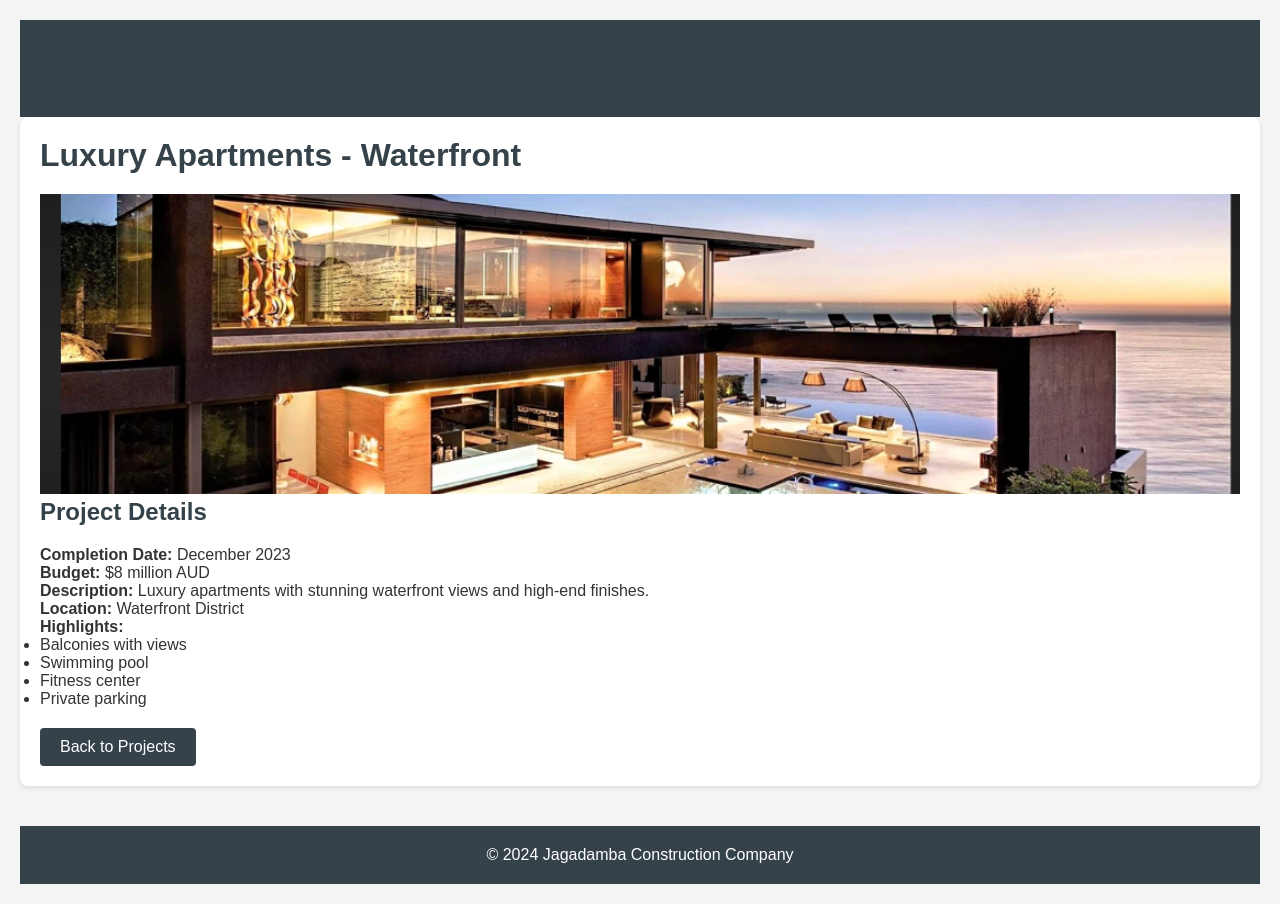
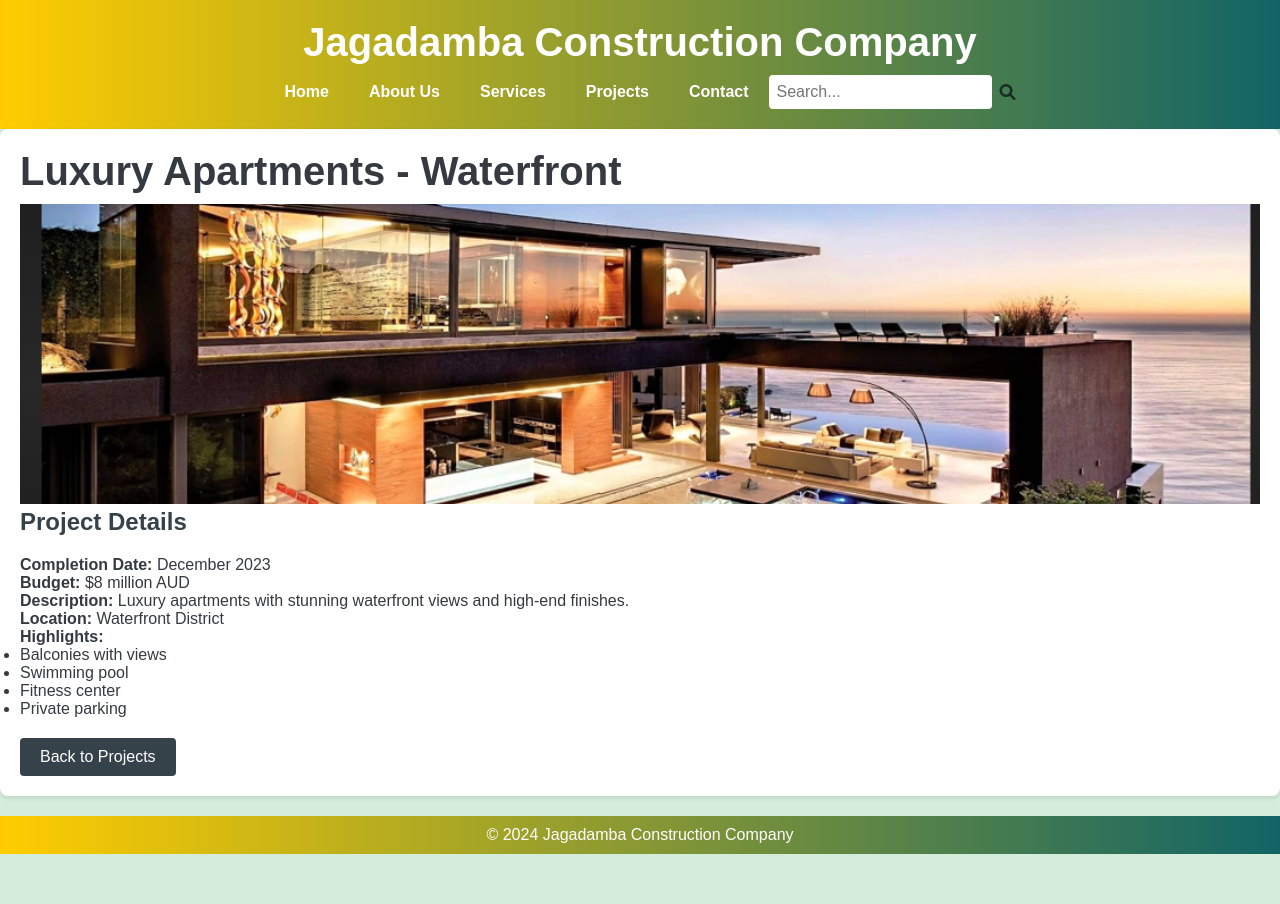
Before and after one commit to Sharanbabu1/Jagadamba-Construction-Company-_MSD424PER1, a website: page Public/luxury-apartments-detail.html in a window 1280 px wide. After the commit the page ends 874 px from the top, so only its background shows below. Drawn offline with Linux system fonts and the light colour scheme.

Commit message:
Update luxury-apartments-detail.html

```diff
--- a/Public/luxury-apartments-detail.html
+++ b/Public/luxury-apartments-detail.html
@@ -3,7 +3,8 @@
 <head>
     <meta charset="UTF-8">
     <meta name="viewport" content="width=device-width, initial-scale=1.0">
-    <title>Luxury Apartments - Waterfront - Jagadamba Construction Company</title>
+    <link rel="stylesheet" href="https://cdnjs.cloudflare.com/ajax/libs/font-awesome/6.0.0-beta3/css/all.min.css">
+    <title>Home - Jagadamba Construction Company</title>
     <style>
         * {
             margin: 0;
@@ -13,19 +14,78 @@
         }
 
         body {
-            background-color: #f4f4f4;
-            color: #333;
-            padding: 20px;
+            background-color: #d4edda; /* Light green background */
+            color: #343a40; /* Darker text for contrast */
         }
 
         header {
-            background-color: #35424a;
+    background: linear-gradient(to right, #ffcc00, #116466); /* Yellow to Orange gradient */
     color: #ffffff;
     padding: 20px 0;
     text-align: center;
 }
 
-        h1, h2 {
+
+h1 {
+            margin-bottom: 10px;
+            font-size: 2.5rem; /* Increased font size */
+        }
+
+        nav {
+            margin-top: 10px;
+        }
+
+        nav ul {
+            list-style-type: none;
+            padding: 0;
+            display: flex;
+            justify-content: center;
+        }
+
+        nav ul li {
+            margin: 0 20px;
+        }
+        nav ul li a {
+            color: #ffffff;
+            text-decoration: none;
+            font-weight: bold;
+            transition: color 0.3s;
+        }
+
+        nav ul li a:hover {
+            color: #ad8c089f; /* Yellow on hover */
+        }
+
+
+
+nav {
+    flex: 1;
+    display: flex;
+    justify-content: center; /* Center the nav items */
+    align-items: center;
+}
+
+.input-container {
+    display: flex;
+    align-items: center;
+    scroll-margin-left: auto; /* This moves the search bar to the right */
+}
+
+.input-container input {
+    padding: 8px;
+    border: none;
+    border-radius: 4px;
+    font-size: 1rem;
+}
+
+.magnifier {
+    margin-left: 8px;
+    color: #00040aa6;
+    cursor: pointer;
+}
+
+
+         h2 {
             color: #35424a;
             margin-bottom: 20px;
         }
@@ -48,20 +108,37 @@
         }
 
         footer {
-            background-color: #35424a;
-            color: white;
-            padding: 20px 0;
             text-align: center;
-            margin-top: 40px;
+            margin: 20px 0;
+            padding: 10px;
+            background: linear-gradient(to right, #ffcc00, #116466);
+            color: #ffffff;
         }
+
 
     </style>
 </head>
 <body>
 
+    <body>
         <header>
             <h1>Jagadamba Construction Company</h1>
+            <nav>
+                <ul>
+                    <li><a href="index.html">Home</a></li>
+                    <li><a href="about.html">About Us</a></li>
+                    <li><a href="services.html">Services</a></li>
+                    <li><a href="projects.html">Projects</a></li>
+                    <li><a href="contact.html">Contact</a></li>
+                </ul>
+                <form class="input-container">
+                    <input type="text" class="input" placeholder="Search...">
+                    <i class="fa-solid fa-magnifying-glass magnifier"></i>
+                </form>
+            </nav>
         </header>
+
+
 
     <div class="project-details">
         <h1>Luxury Apartments - Waterfront</h1>
```
Lines whose indentation alone changed are shown as unchanged.
